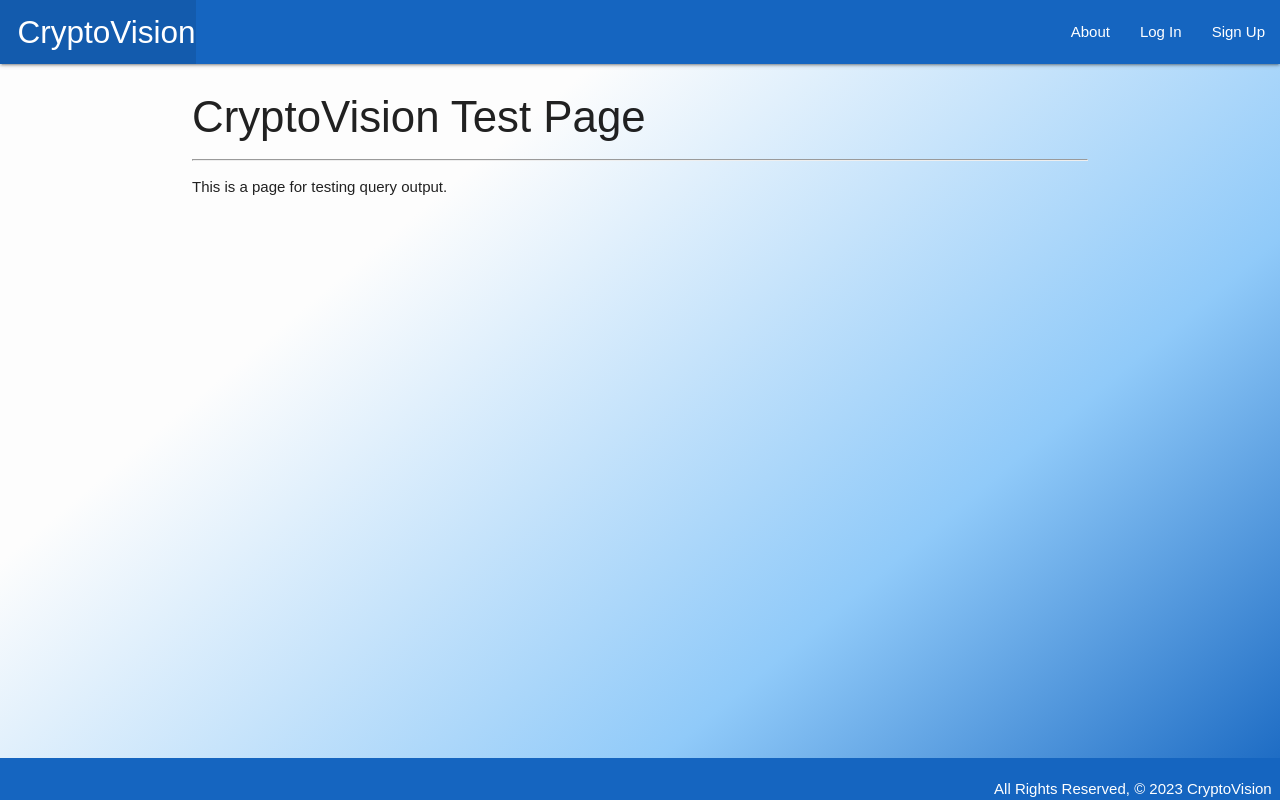
After one commit to pclarytx10/cryptovision, a Django app: page /test/ in a window 1280 px wide. The commit adds this page. Run offline with Django 4.2, Linux system fonts and the light colour scheme; parts of the project's set-up code (start-up, migrations or seed data) failed here and were passed over.

Commit message:
Add query test page, url, and view

```diff
--- a/main_app/templates/base.html
+++ b/main_app/templates/base.html
@@ -53,6 +53,7 @@
             <li><a class="dropdown-trigger" href="#!" data-target="dropdown1">Coins</a></li>
             <li><a href="/user_coins">My Coins</a></li>
             <li><a href="{% url 'logout' %}">Log Out</a></li>
+            <li><a href="{% url 'test' %}">Query Test</a></li>
           {% else %}
             <li><a href="{% url 'login' %}">Log In</a></li>
             <li><a href="{% url 'signup' %}">Sign Up</a></li>
--- /dev/null
+++ b/main_app/templates/test.html
@@ -0,0 +1,11 @@
+{% extends 'base.html' %} {% block content %}
+
+    <h3>CryptoVision Test Page</h3>
+    <hr />
+    <p>This is a page for testing query output.</p>
+
+    {% for item in items %}
+        <p>{{ item.id }}</p>
+    {% endfor %}
+
+{% endblock %}
--- a/main_app/urls.py
+++ b/main_app/urls.py
@@ -3,6 +3,7 @@ from . import views
 
 urlpatterns = [
     path('', views.home, name='home'),
+    path('test/', views.test, name='test'),
     path('about/', views.about, name='about'),
     path('coins/', views.coins_index, name='index'),
     path('coins/<int:coin_id>/', views.coins_detail, name='detail'),
--- a/main_app/views.py
+++ b/main_app/views.py
@@ -11,6 +11,11 @@ from django.contrib.auth.decorators import login_required
 from django.contrib.auth.mixins import LoginRequiredMixin
 
 # Create your views here.
+# Test view for testing query output
+def test(request):
+    queryset = User_Coin.objects.all().order_by('id')
+    return render(request, 'test.html', { 'items': queryset })
+
 # Define the home view
 def home(request):
   return render(request, 'home.html')
```
